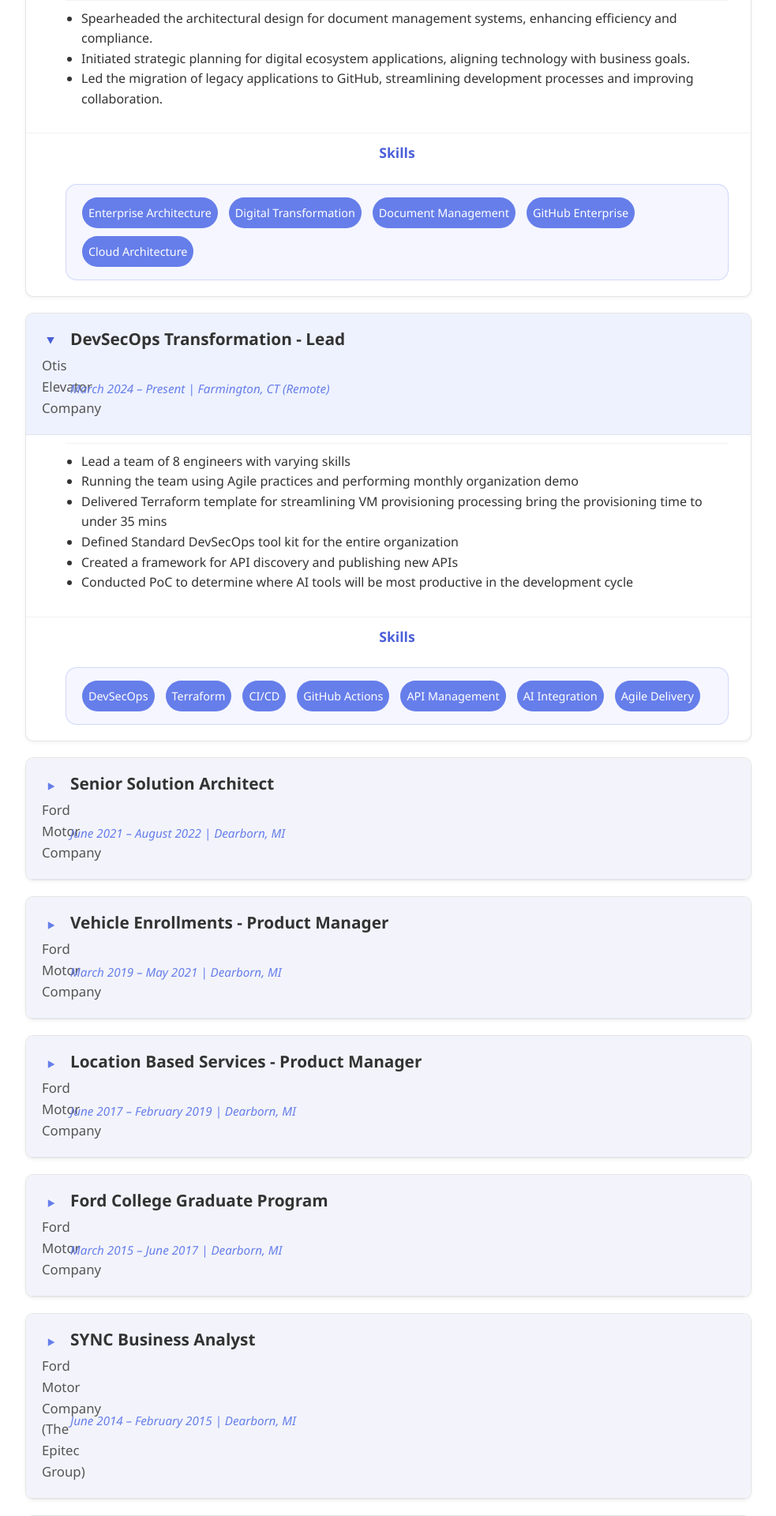
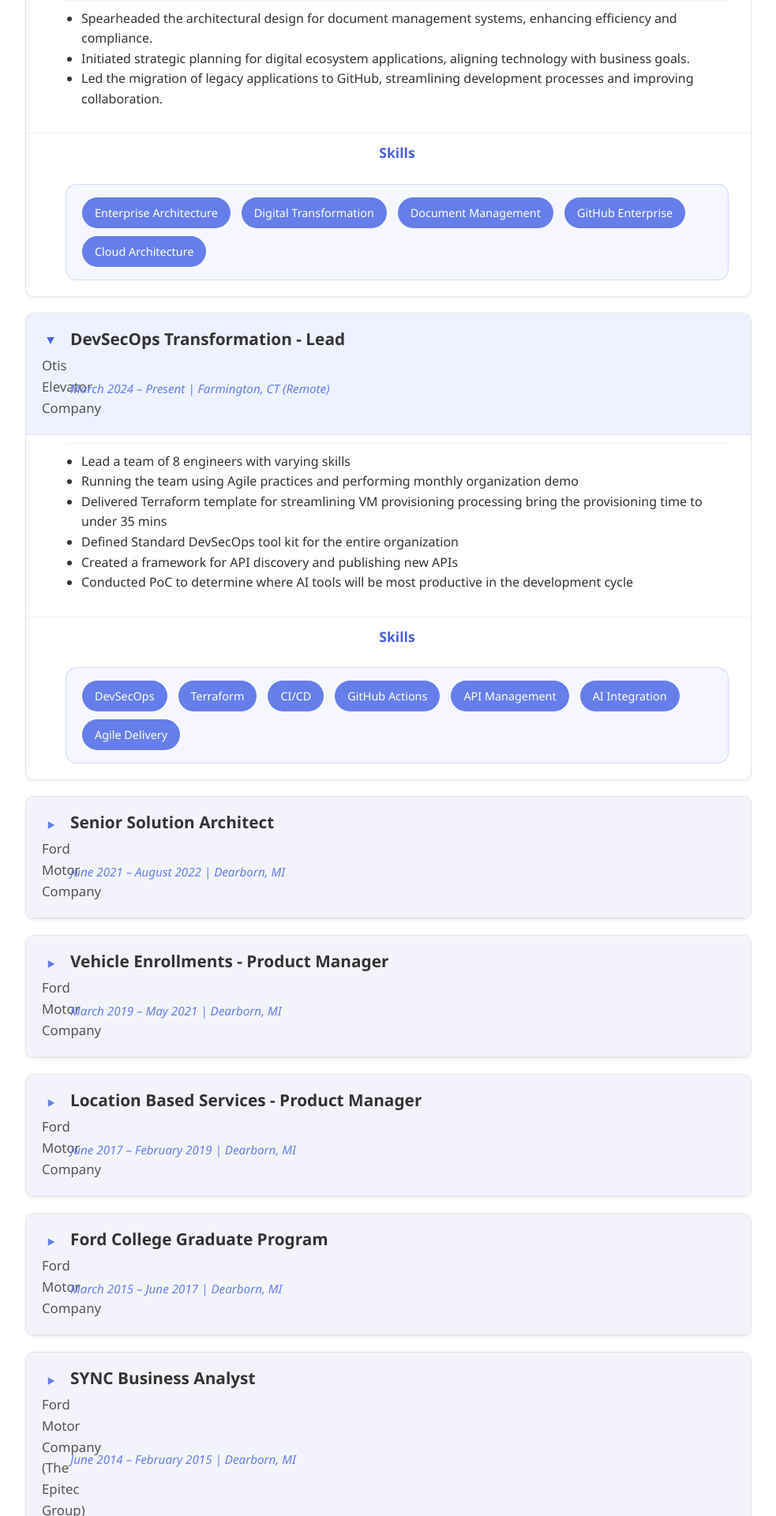
Before and after one commit to r91dua/my-portfolio, a Jekyll site: the page built from index.html, in a window 1280 px wide. Shown: the part 741-2661 px from the top of the page at 79% size, without its empty margins (148-1131 px from the left). Built offline with Jekyll 4.4.1, drawn with Linux system fonts in a browser that asks for light colours.

Commit message:
Update styles.css

```diff
--- a/assets/css/styles.css
+++ b/assets/css/styles.css
@@ -186,7 +186,7 @@ details.education-item  .skill-tag {
   display: inline-flex;
   align-items: center;
   justify-content: center;
-  padding: 8px 8px;
+  padding: 8px 16px;
   font-size: 0.9em;
   border-radius: 999px;
   color: #fff;
```
